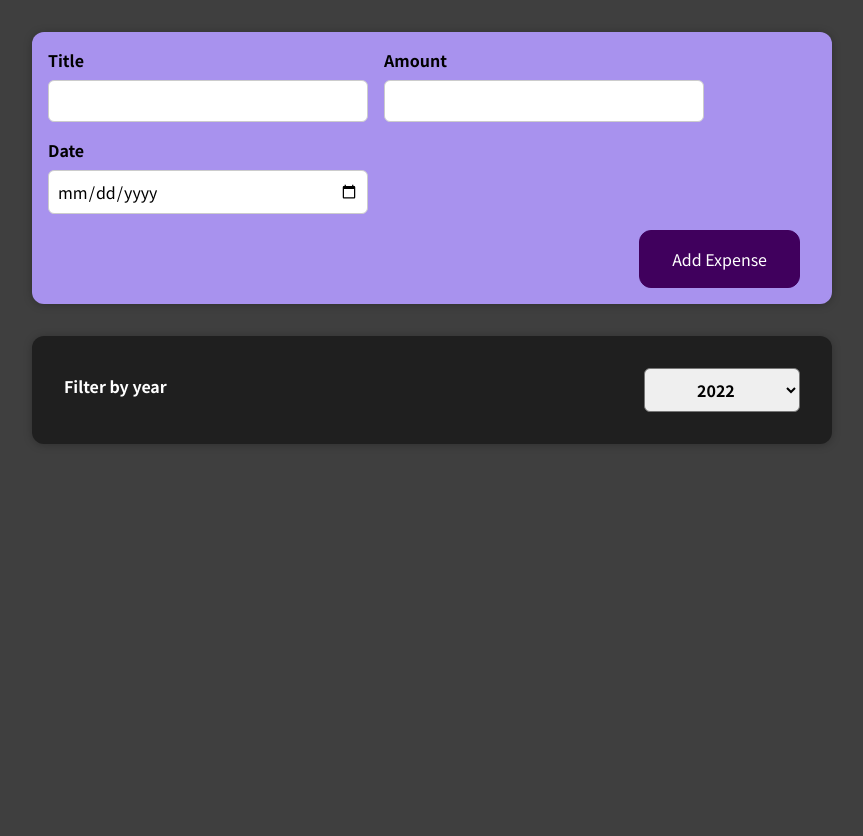
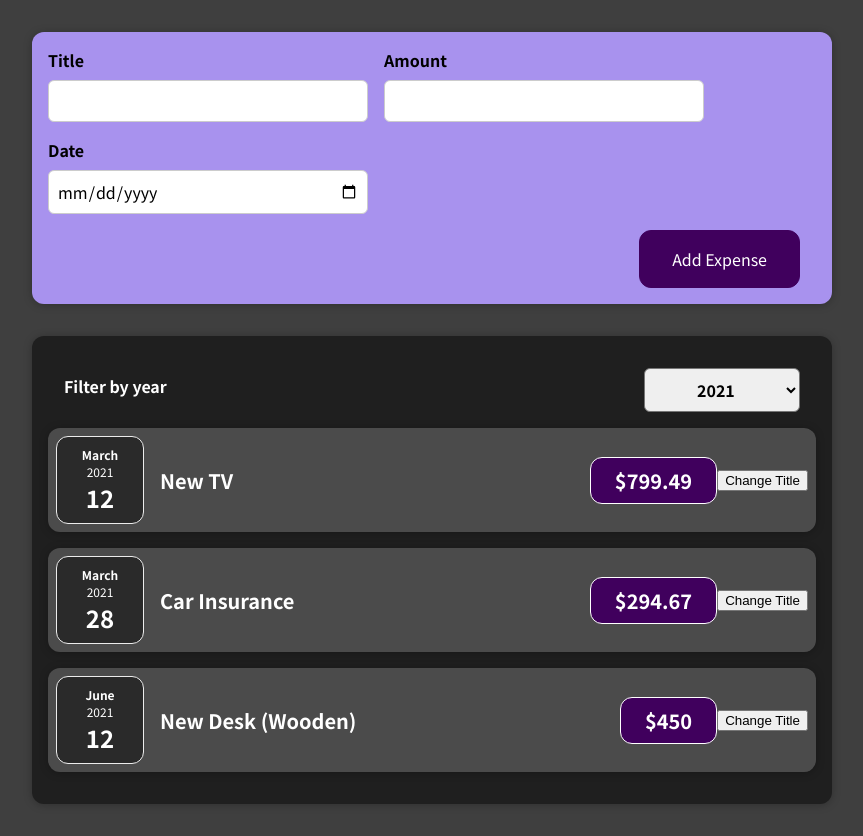
Before and after one commit to cdspaceNoob/React-complete-guide, a React (Create React App) app: page / in a window 1280 px wide. Shown: the whole page, without its empty margins (208-1071 px from the left). Before the commit the page ends 800 px from the top, so only its background shows below. Built offline with nearby package versions, Linux system fonts and the light colour scheme.

Commit message:
조건부 출력

```diff
--- a/src/components/Expenses/Expenses.js
+++ b/src/components/Expenses/Expenses.js
@@ -3,10 +3,11 @@ import { useState } from "react";
 import Card from "../UI/Card";
 import ExpensItem from "./ExpenseItem";
 import ExpensesFilter from "./ExpensesFilter";
-import './Expenses.css';
+import "./Expenses.css";
 
-function Expenses(props) { //props는 expenses 배열.(객체를 4개 담고 있다)
-    const [filteredYear, setFilteredYear] = useState('2022');
+function Expenses(props) {
+  //props는 expenses 배열.(객체를 4개 담고 있다)
+  const [filteredYear, setFilteredYear] = useState("2021");
   // useState()에 초깃값을 넣어주면 props를 통해서 SELECTED BOX의 기본값을 정해줄 수도 있다.
   // SELECTED BOX의 option value가 아닌 값을 초깃값으로 정하면 무시된다. (컴파일 에러 발생하지 않는다)
 
@@ -21,17 +22,34 @@ function Expenses(props) { //props는 expenses 배열.(객체를 4개 담고 있
 
   // const filteredExpenses = props.items.filter(expense => expense.date === filteredYear);
   // 아깝다. 아무튼 데이터에서 필터링을 거치고 조건에 부합하는 새로운 데이터를 만들어낸다는 측면에서는 맞췄다. 굿.
-    const filteredExpenses = props.items.filter(expense => expense.date.getFullYear().toString() === filteredYear);
+  const filteredExpenses = props.items.filter(
+    (expense) => expense.date.getFullYear().toString() === filteredYear
+  );
 
   return (
     <div>
       <Card className="expenses">
-                <ExpensesFilter selected={filteredYear} onChangeFilter={filterChangeHandler} />
+        <ExpensesFilter
+          selected={filteredYear}
+          onChangeFilter={filterChangeHandler}
+        />
         {/* data를 ExpenseItem으로 바꾼다. */}
         {/* props.items는 items라는 이름으로 전달된 expenses 배열이다(객체들을 원소로 가지는). */}
         {/* expense는 expenses를 순회하는 currentValue를 의미한다. */}
         {/* {props.items.map(expense => <ExpensItem key={expense.id} title={expense.title} amount={expense.amount} date={expense.date} />)} */}
-                {filteredExpenses.map(expense => <ExpensItem key={expense.id} title={expense.title} amount={expense.amount} date={expense.date} />)}
+
+        {/* true && true일 때 뒤의 것을 반환하므로 아래와 같이 쓸 수도 있다. */}
+        {filteredExpenses.length === 0 && <p>No Expense found.</p>}
+        {filteredExpenses.length > 0 &&
+          filteredExpenses.map((expense) => (
+            <ExpensItem
+              key={expense.id}
+              title={expense.title}
+              amount={expense.amount}
+              date={expense.date}
+            />
+          ))}
+
         {/* {props.items.filter(expense => expense.date.toString() === filteredYear)} */}
         {/* <ExpensItem title={props.items[0].title} amount={props.items[0].amount} date={props.items[0].date} />
                 <ExpensItem title={props.items[1].title} amount={props.items[1].amount} date={props.items[1].date} />
```
Lines whose indentation alone changed are shown as unchanged.
